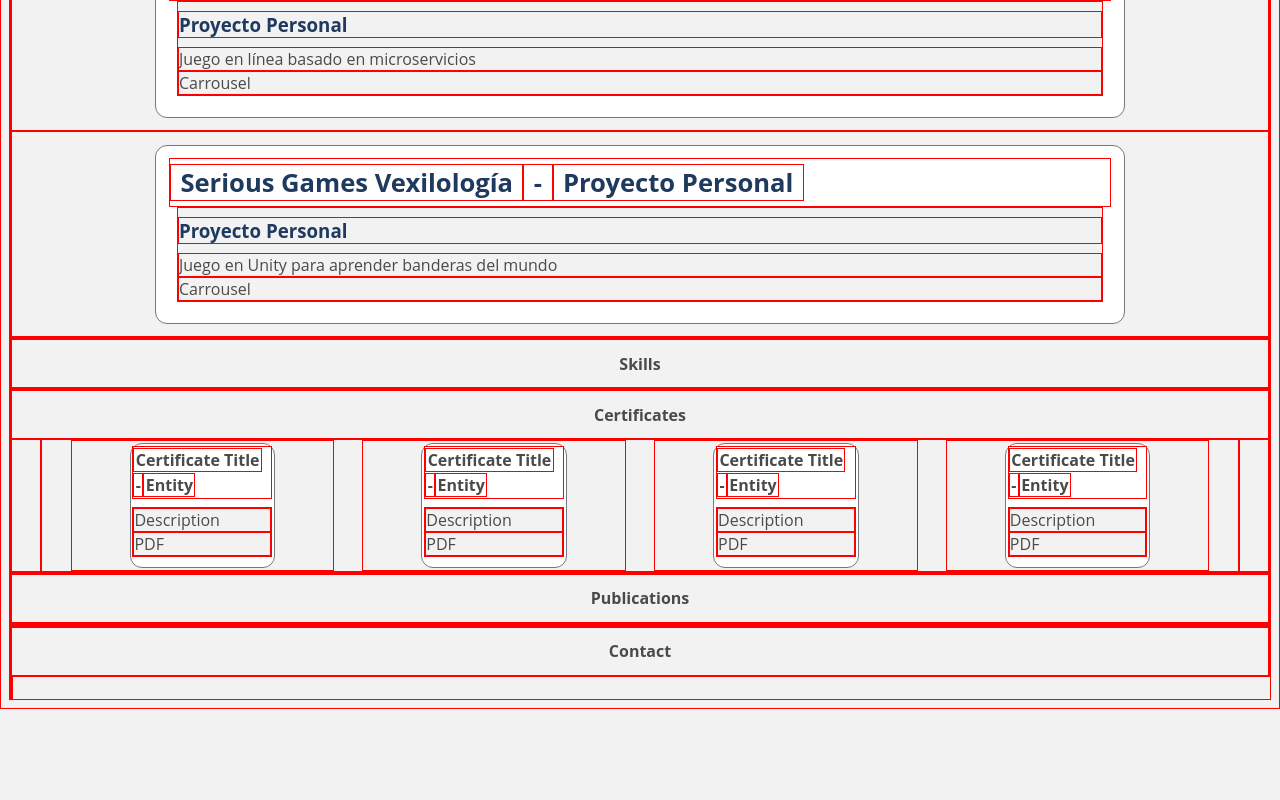
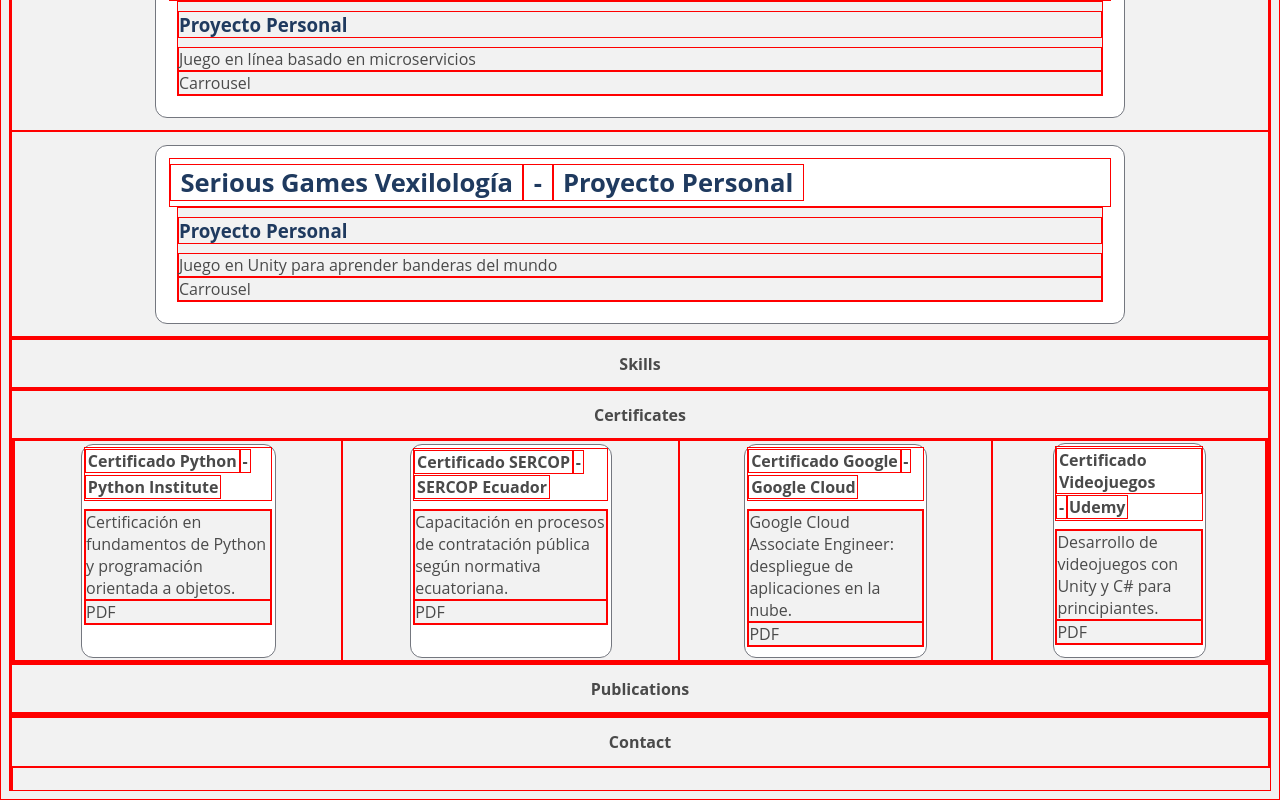
Before and after one commit to David-Morales-M/Portfolio, an Angular app in the folder Portfolio/: page / in a window 1280 px wide. Shown: the part 1888-2688 px from the top of the page. Before the commit the page ends 2597 px from the top, so only its background shows below. Built offline with nearby package versions, Linux system fonts and the light colour scheme.

Commit message:
DMO-04082025-feat Certificates

```diff
--- a/Portfolio/src/app/app.component.html
+++ b/Portfolio/src/app/app.component.html
@@ -32,10 +32,9 @@
   <label class="title-section">Certificates</label>
   <div class="middle">
     <div></div>
-    <app-certificates class="certificates-container"></app-certificates>
-    <app-certificates class="certificates-container"></app-certificates>
-    <app-certificates class="certificates-container"></app-certificates>
-    <app-certificates class="certificates-container"></app-certificates>
+      @for (certificate of certificates; track certificate.id) {
+        <app-certificates [certificate]="certificate" class="certificates-container"></app-certificates>
+      }
     <div></div>
   </div>
 </section>
--- a/Portfolio/src/app/app.component.ts
+++ b/Portfolio/src/app/app.component.ts
@@ -1,16 +1,16 @@
-import { Component, OnInit } from '@angular/core';
-import { RouterOutlet } from '@angular/router';
+import {Component, OnInit} from '@angular/core';
+import {RouterOutlet} from '@angular/router';
 import {CardComponent} from './components/card/card.component';
 import {CertificatesComponent} from './components/certificates/certificates.component';
 import {ProjectsComponent} from './components/projects/projects.component';
 import {NavbarComponent} from './components/navbar/navbar.component';
-import { ApplicationConfig } from '@angular/core';
-import { provideHttpClient } from '@angular/common/http';
+import {ApplicationConfig} from '@angular/core';
+import {provideHttpClient} from '@angular/common/http';
 import {DataService} from './services/data.service';
 
 @Component({
   selector: 'app-root',
-  imports: [RouterOutlet, ProjectsComponent, CardComponent,CertificatesComponent, NavbarComponent],
+  imports: [RouterOutlet, ProjectsComponent, CardComponent, CertificatesComponent, NavbarComponent],
   templateUrl: './app.component.html',
   styleUrl: './app.component.scss'
 })
@@ -19,11 +19,18 @@ export class AppComponent {
 
   projects: any[] = [];
 
-  constructor(private dataService: DataService) {}
+  certificates: any[] = [];
+
+  constructor(private dataService: DataService) {
+  }
 
   ngOnInit() {
     this.dataService.getProjects().subscribe((data: any) => {
       this.projects = data;
     });
+    this.dataService.getCertificates().subscribe((data: any) => {
+      this.certificates = data;
+    });
+
   }
 }
--- a/Portfolio/src/app/components/certificates/certificates.component.html
+++ b/Portfolio/src/app/components/certificates/certificates.component.html
@@ -1,13 +1,13 @@
 <div class="container">
 
   <header class="header-container">
-    <h4>Certificate Title</h4>
+    <h4>{{ certificate.name }}</h4>
     <h4>-</h4>
-    <h4>Entity</h4>
+    <h4>{{ certificate.issuer }}</h4>
   </header>
 
   <body class="body-container">
-  <label>Description</label>
+  <label>{{ certificate.description }}</label>
 
   <div>
     PDF
--- a/Portfolio/src/app/components/projects/projects.component.ts
+++ b/Portfolio/src/app/components/projects/projects.component.ts
@@ -5,7 +5,6 @@ interface Project {
   title: string;
   client: string;
   description: string;
-  // ... otras propiedades
 }
 
 @Component({
--- a/Portfolio/src/assets/data/certificates.json
+++ b/Portfolio/src/assets/data/certificates.json
@@ -0,0 +1,42 @@
+[
+  {
+    "id": 1,
+    "name": "Certificado Python",
+    "issuer": "Python Institute",
+    "year": 2023,
+    "description": "Certificación en fundamentos de Python y programación orientada a objetos.",
+    "verificationLink": "https://verify.python.org/cert/12345",
+    "pdfLink": "assets/certificates/python-certificate.pdf",
+    "icon": "fa-brands fa-python"
+  },
+  {
+    "id": 2,
+    "name": "Certificado SERCOP",
+    "issuer": "SERCOP Ecuador",
+    "year": 2022,
+    "description": "Capacitación en procesos de contratación pública según normativa ecuatoriana.",
+    "verificationLink": "https://sercop.gob.ec/verificacion/67890",
+    "pdfLink": "assets/certificates/sercop-certificate.pdf",
+    "icon": "fa-solid fa-file-contract"
+  },
+  {
+    "id": 3,
+    "name": "Certificado Google",
+    "issuer": "Google Cloud",
+    "year": 2024,
+    "description": "Google Cloud Associate Engineer: despliegue de aplicaciones en la nube.",
+    "verificationLink": "https://www.credential.net/abc123",
+    "pdfLink": "assets/certificates/google-cloud-certificate.pdf",
+    "icon": "fa-brands fa-google"
+  },
+  {
+    "id": 4,
+    "name": "Certificado Videojuegos",
+    "issuer": "Udemy",
+    "year": 2021,
+    "description": "Desarrollo de videojuegos con Unity y C# para principiantes.",
+    "verificationLink": "https://www.udemy.com/certificate/UC-XYZ789/",
+    "pdfLink": "assets/certificates/unity-certificate.pdf",
+    "icon": "fa-solid fa-gamepad"
+  }
+]
```
Also changed, not shown: Portfolio/src/app/components/certificates/certificates.component.ts (+13 -2 lines).
